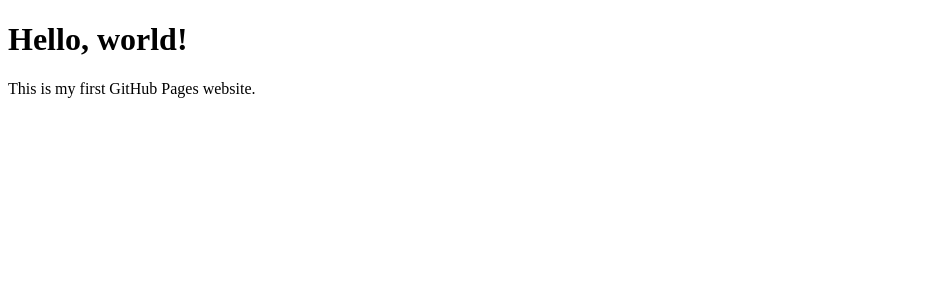
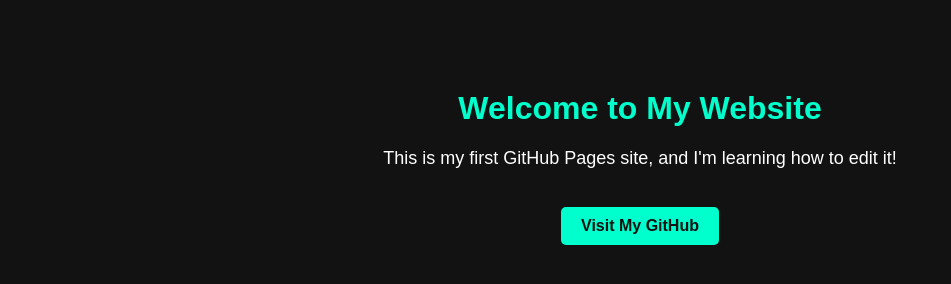
Before and after one commit to FAeN399/FAeN399.github.io, a plain HTML site: page index.html in a window 1280 px wide. Shown: the whole page, without its empty margins (0-951 px from the left). Drawn offline with Linux system fonts and the light colour scheme.

Commit message:
Update index.html

```diff
--- a/index.html
+++ b/index.html
@@ -4,9 +4,47 @@
     <meta charset="UTF-8">
     <meta name="viewport" content="width=device-width, initial-scale=1.0">
     <title>Welcome to My GitHub Pages</title>
+    <style>
+        body {
+            font-family: Arial, sans-serif;
+            text-align: center;
+            background-color: #121212;
+            color: white;
+            margin: 0;
+            padding: 0;
+        }
+        h1 {
+            color: #00ffcc;
+            margin-top: 50px;
+        }
+        p {
+            font-size: 18px;
+        }
+        .container {
+            margin-top: 20px;
+            padding: 20px;
+        }
+        .button {
+            display: inline-block;
+            margin-top: 20px;
+            padding: 10px 20px;
+            background-color: #00ffcc;
+            color: #121212;
+            text-decoration: none;
+            font-weight: bold;
+            border-radius: 5px;
+            transition: background 0.3s;
+        }
+        .button:hover {
+            background-color: #00cc99;
+        }
+    </style>
 </head>
 <body>
-    <h1>Hello, world!</h1>
-    <p>This is my first GitHub Pages website.</p>
+    <div class="container">
+        <h1>Welcome to My Website</h1>
+        <p>This is my first GitHub Pages site, and I'm learning how to edit it!</p>
+        <a href="https://github.com/FAeN399" class="button">Visit My GitHub</a>
+    </div>
 </body>
 </html>
```
